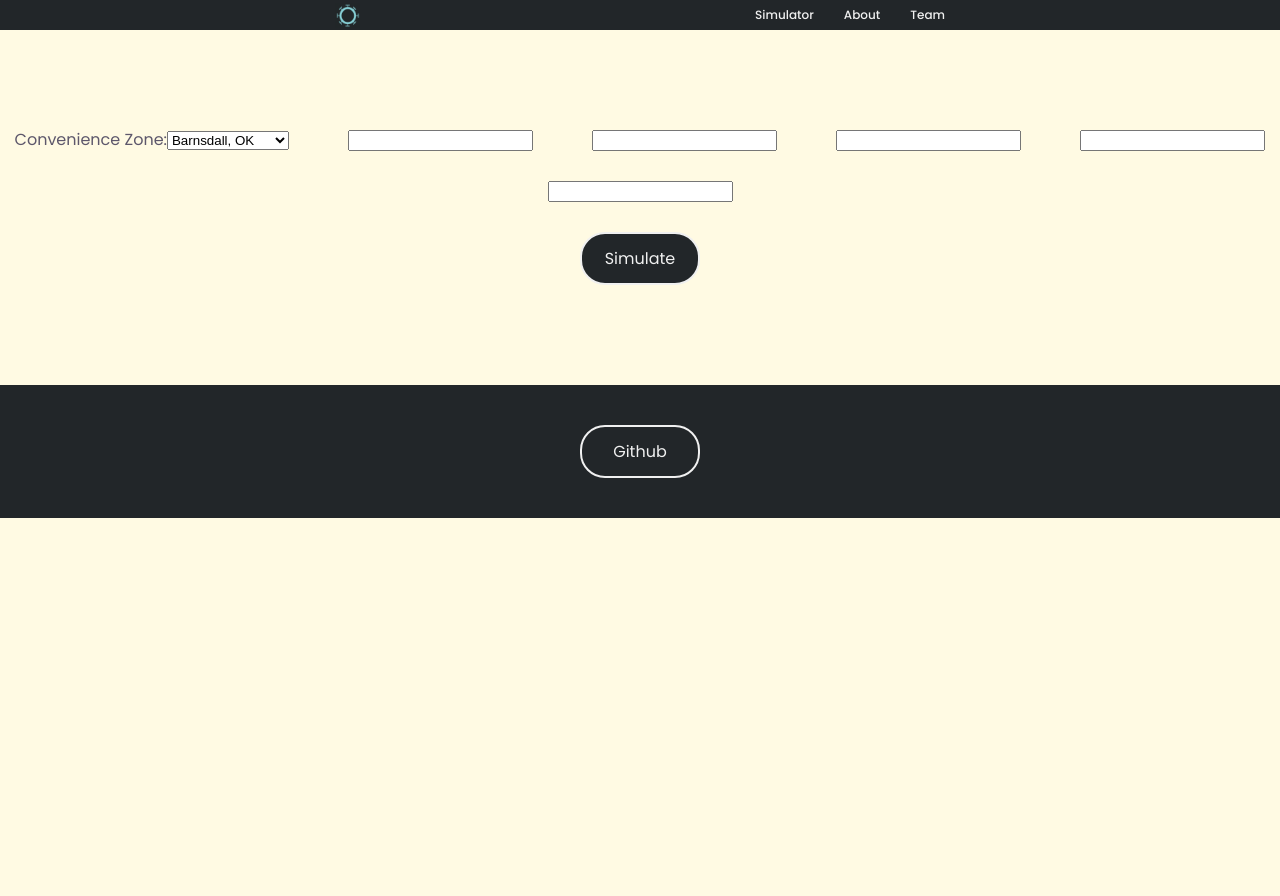
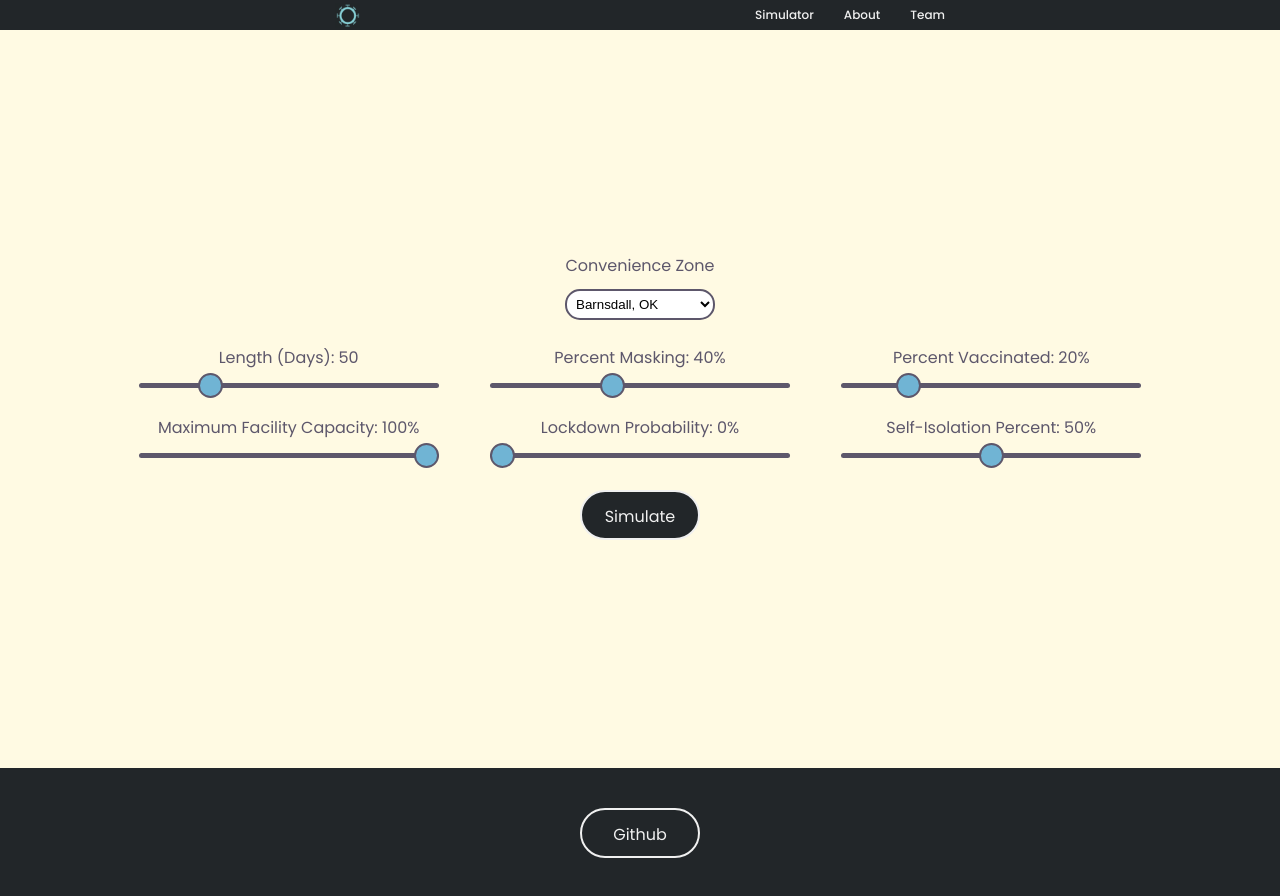
Before and after one commit to Delineo-Disease-Modeling/Fullstack, a React (Create React App) app in the folder client/: page /simulator in a window 1280 px wide. Before the commit the page ends 800 px from the top, so only its background shows below. Built offline with nearby package versions, Linux system fonts and the light colour scheme.

Commit message:
Hitting submit button now sends appropriate paramaters to simulator Also fixed slider looks and stuff like that TODO: read back simulator output and set the graphs accordingly

```diff
--- a/client/package.json
+++ b/client/package.json
@@ -8,6 +8,7 @@
     "@testing-library/user-event": "^13.5.0",
     "animate.css": "^4.1.1",
     "aos": "^2.3.4",
+    "axios": "^1.6.7",
     "bootstrap": "^5.3.2",
     "leaflet": "^1.9.4",
     "react": "^18.2.0",
--- a/client/src/components/footer.css
+++ b/client/src/components/footer.css
@@ -12,6 +12,7 @@ button {
   border-radius: 25px;
   background-color: #222629;
   width: 120px;
+  height: 50px;
   padding: 12px;
   color: #F0F0F0;
   text-decoration: none;
--- a/client/src/components/simsettings.css
+++ b/client/src/components/simsettings.css
@@ -1,6 +1,20 @@
-div.settings {
+div.simset_settings {
   width: 100%;
-  max-height: 90%;
+  height: 100%;
+
+  display: flex;
+  justify-content: space-around;
+  align-items: center;
+  flex-wrap: wrap;
+
+  margin: 10vw;
+
+  column-gap: 30px;
+  row-gap: 30px;
+}
+
+div.simset_params {
+  width: 100%;
 
   display: flex;
   justify-content: space-around;
@@ -10,3 +24,64 @@ div.settings {
   column-gap: 30px;
   row-gap: 30px;
 }
+
+input[type="range"] {
+  display: block;
+  appearance: none;
+  -webkit-appearance: none;
+  background-color: #5D576B;
+  width: 300px;
+  height: 5px;
+  border-radius: 5px;
+  outline: 0;
+}
+
+input[type="range"]::-webkit-slider-thumb {
+  appearance: none;
+  -webkit-appearance: none;
+  background-color: #70B4D4;
+  width: 25px;
+  height: 25px;
+  border-radius: 50%;
+  border: 2px solid #5D576B;
+  cursor: pointer;
+  transition: .3s ease-in-out;
+}
+
+input[type="range"]::-webkit-slider-thumb:hover {
+  filter: brightness(80%);
+}
+
+input[type="range"]::-webkit-slider-thumb:active {
+  transform: scale(1.2);
+}
+
+div.simset_dropdown {
+  width: 100%;
+
+  display: flex;
+  justify-content: space-around;
+  align-items: center;
+  flex-wrap: wrap;
+}
+
+div.simset_dropdown_label {
+  width: 100%;
+  padding-bottom: 15px;
+  text-align: center;
+}
+
+select.simset_dropdown {
+  width: 150px;
+  font: Poppins;
+  padding: 5px;
+  background-color: #fff;
+  border: 2px solid #5D576B;
+  border-radius: 15px;
+  cursor: pointer;
+}
+
+div.simset_slider_label {
+  text-align: center;
+  padding-bottom: 15px;
+}
--- a/client/src/components/simsettings.js
+++ b/client/src/components/simsettings.js
@@ -5,9 +5,9 @@ import './simsettings.css';
 // Dropdown
 function SimLocation({value, callback}) {
   return (
-    <div>
-    <label for='location'>Convenience Zone:</label>
-    <select name='location' onChange={(e) => callback(e.value)}>
+    <div className='simset_dropdown'>
+    <div className='simset_dropdown_label'>Convenience Zone</div>
+    <select className='simset_dropdown' name='location' onChange={(e) => callback(e.value)}>
       <option value='barnsdall'>Barnsdall, OK</option>
       <option value='hagerstown'>Hagerstown, MD</option>
     </select>
@@ -16,54 +16,84 @@ function SimLocation({value, callback}) {
 }
 
 // Slider
-function SimParameter({label, value, callback}) {
+function SimParameter({label, value, callback, min=0, max=100, def=50, percent=true}) {
   return (
-    <input>
+    <div className='simset_slider'>
+      <div className='simset_slider_label'>
+        {label}: {percent ? Math.ceil(value * 100) : value}{percent ? '%' : ''}
+      </div>
 
-    </input>
+      <input type='range'
+        min={min}
+        max={max}
+        defaultValue={def}
+        onChange={(e) => callback(percent ? e.target.value / 100.0 : e.target.value)}
+      />
+    </div>
   );
 }
 
-export default function SimSettings() {
+export default function SimSettings({ sendData, showSim }) {
   const [ location, setLocation ] = useState('Barnsdall');  // Area to simulate
-  const [ pmask, setPmask ] = useState(0.0);                // Percent masking
-  const [ pvaccine, setPvaccine ] = useState(0.0);          // Percent vaccinated
+  const [ days, setDays ] = useState(50);                   // How long to run the simulation
+  const [ pmask, setPmask ] = useState(0.4);                // Percent masking
+  const [ pvaccine, setPvaccine ] = useState(0.2);          // Percent vaccinated
   const [ capacity, setCapacity ] = useState(1.0);          // Capacity percentages
   const [ lockdown, setLockdown ] = useState(0.0);          // Lockdown probability
-  const [ selfiso, setSelfiso ] = useState(0.0);            // Self-isolation probability
+  const [ selfiso, setSelfiso ] = useState(0.5);            // Self-isolation probability
 
   return (
-    <div className='settings'>
+    <div className='simset_settings'>
+      <div className='simset_params'>
         <SimLocation
           value={location}
           callback={setLocation}
         />
 
         <SimParameter
+          label={'Length (Days)'}
+          value={days}
+          callback={setDays}
+          min={14}
+          max={180}
+          percent={false}
+        />
+        <SimParameter
           label={'Percent Masking'}
           value={pmask}
           callback={setPmask}
+          def={40}
         />
         <SimParameter
           label={'Percent Vaccinated'}
           value={pvaccine}
           callback={setPvaccine}
+          def={20}
         />
         <SimParameter
           label={'Maximum Facility Capacity'}
           value={capacity}
           callback={setCapacity}
+          def={100}
         />
         <SimParameter
           label={'Lockdown Probability'}
           value={lockdown}
           callback={setLockdown}
+          def={0}
         />
         <SimParameter
           label={'Self-Isolation Percent'}
           value={selfiso}
           callback={setSelfiso}
+          def={50}
         />
+      </div>
+
+      <button onClick={() => {
+        sendData({ location, days, pmask, pvaccine, capacity, lockdown, selfiso });
+        showSim(true);
+      }}>Simulate</button>
     </div>
   );
 }
--- a/client/src/pages/simulator.css
+++ b/client/src/pages/simulator.css
@@ -1,4 +1,4 @@
-div.container {
+div.sim_container {
   display: flex;
   align-items: center;
   justify-content: space-evenly;
@@ -6,9 +6,10 @@ div.container {
   row-gap: 100px;
   padding-top: 100px;
   padding-bottom: 100px;
+  min-height: calc(100vh - 160px);
 }
 
-div.settings {
+div.sim_settings {
   width: 100%;
   height: 100%;
 
@@ -21,7 +22,7 @@ div.settings {
   row-gap: 30px;
 }
 
-div.output {
+div.sim_output {
   width: 100%;
   height: 100%;
 
--- a/client/src/pages/simulator.js
+++ b/client/src/pages/simulator.js
@@ -1,4 +1,5 @@
-import {useState} from 'react';
+import { useState } from 'react';
+import axios from 'axios';
 
 import SimSettings from '../components/simsettings.js';
 import ModelMap from '../components/modelmap.js';
@@ -6,21 +7,44 @@ import OutputGraphs from '../components/outputgraphs.js';
 
 import './simulator.css';
 
+var sim_data = null;
+
+function sendSimulatorData({ location, days, pmask, pvaccine, capacity, lockdown, selfiso }) {
+  const data = {
+    location: location,
+    matrices: null,
+    days: days,
+    mask: pmask,
+    vaccine: pvaccine,
+    capacity: capacity,
+    selfiso: selfiso,
+    lockdown: lockdown,
+  };
+
+  axios.post("http://127.0.0.1:5000/simulation/", data)
+    .then((res) => {
+      sim_data = res.data;
+      console.log(res.data);
+    })
+    .catch((error) => {
+      console.log(error.response);
+    });
+}
+
 export default function Simulator() {
   const [ showSim, setShowSim ] = useState(false);          // Show simulator, or show settings?
 
   return (
     <div>
-      <div className='container'>
+      <div className='sim_container'>
         {!showSim &&
-          <div className='settings'>
-            <SimSettings />
-            <button onClick={() => setShowSim(true)}>Simulate</button>
+          <div className='sim_settings'>
+            <SimSettings sendData={sendSimulatorData} showSim={setShowSim}/>
           </div>
         }
 
         {showSim &&
-          <div className='output'>
+          <div className='sim_output'>
             <ModelMap />
             <OutputGraphs />
           </div>
```
Also changed, not shown: 1 other file (tests, documents, lock files or other folders). Lines whose indentation alone changed are shown as unchanged.
